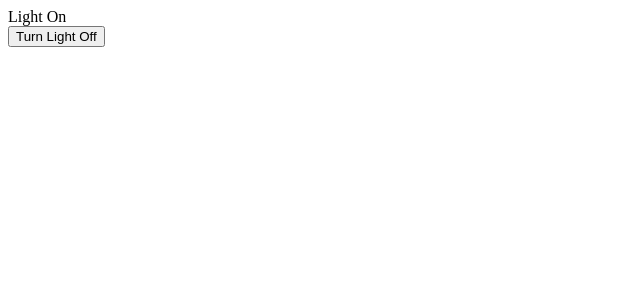
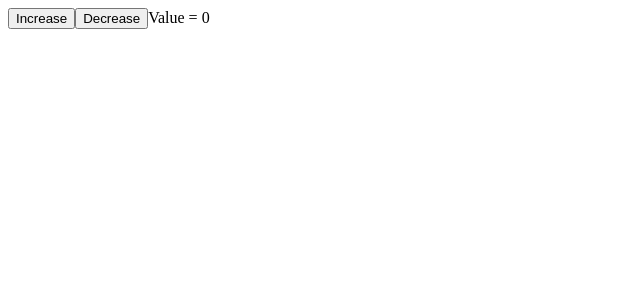
Before and after one commit to Parnava-Ghosh/Basic-React-Projects, a React (Vite) app: page / in a window 1280 px wide. Shown: the top 300 px of the page, without its empty margins (0-640 px from the left). Built offline with nearby package versions, Linux system fonts and the light colour scheme.

Commit message:
Context API Learnt

```diff
--- /dev/null
+++ b/src/CONTEXT API/App.jsx
@@ -0,0 +1,54 @@
+import { createContext, useContext, useState } from "react";
+const CountContext = createContext();
+
+function CountContextProvider({ children }) {
+  const [count, setCount] = useState(0);
+
+  return (
+    <CountContext.Provider value={{ count, setCount }}>
+      {children}
+    </CountContext.Provider>
+  );
+}
+
+function Counter() {
+  return (
+    <CountContextProvider>
+      <Increase />
+      <Decrease />
+      <Show/>
+    </CountContextProvider>
+  );
+}
+
+function Increase() {
+  const { count, setCount } = useContext(CountContext);
+  return <button onClick={() => setCount(count + 1)}>Increase</button>;
+}
+
+function Decrease() {
+  const { count, setCount } = useContext(CountContext);
+  return (
+    <button onClick={() => setCount(count - 1)}>
+      Decrease
+    </button>
+  );
+}
+
+function Show(){
+  const {count} = useContext(CountContext);
+  return(
+    <>
+      {`Value = ${count}`}
+    </>
+  )
+}
+
+function App() {
+  return (
+    <>
+      <Counter />
+    </>
+  );
+}
+export default App;
--- a/src/main.jsx
+++ b/src/main.jsx
@@ -1,5 +1,5 @@
 import { createRoot } from 'react-dom/client'
-import App from './Prop Drilling Example/App.jsx'
+import App from './CONTEXT API/App.jsx'
 
 createRoot(document.getElementById('root')).render(
     <App />
```
